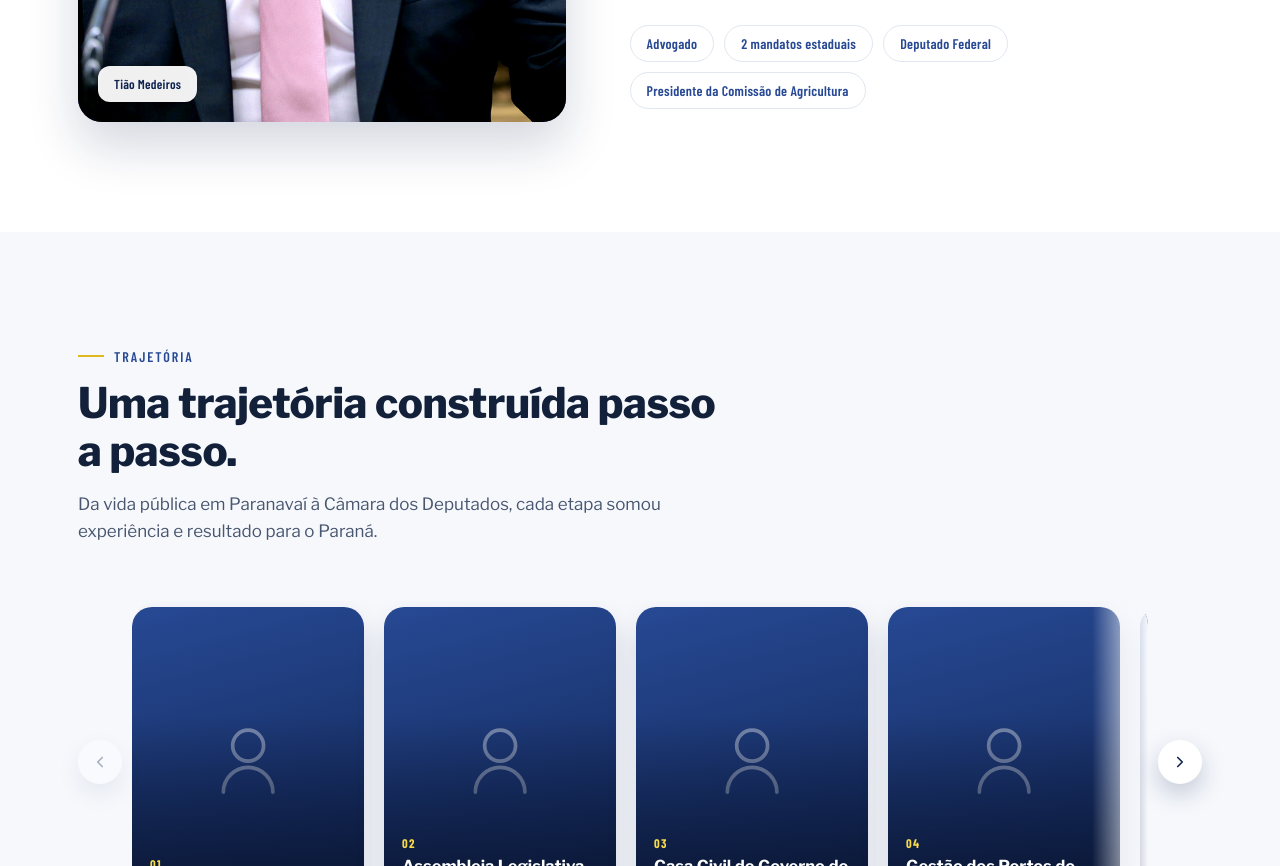
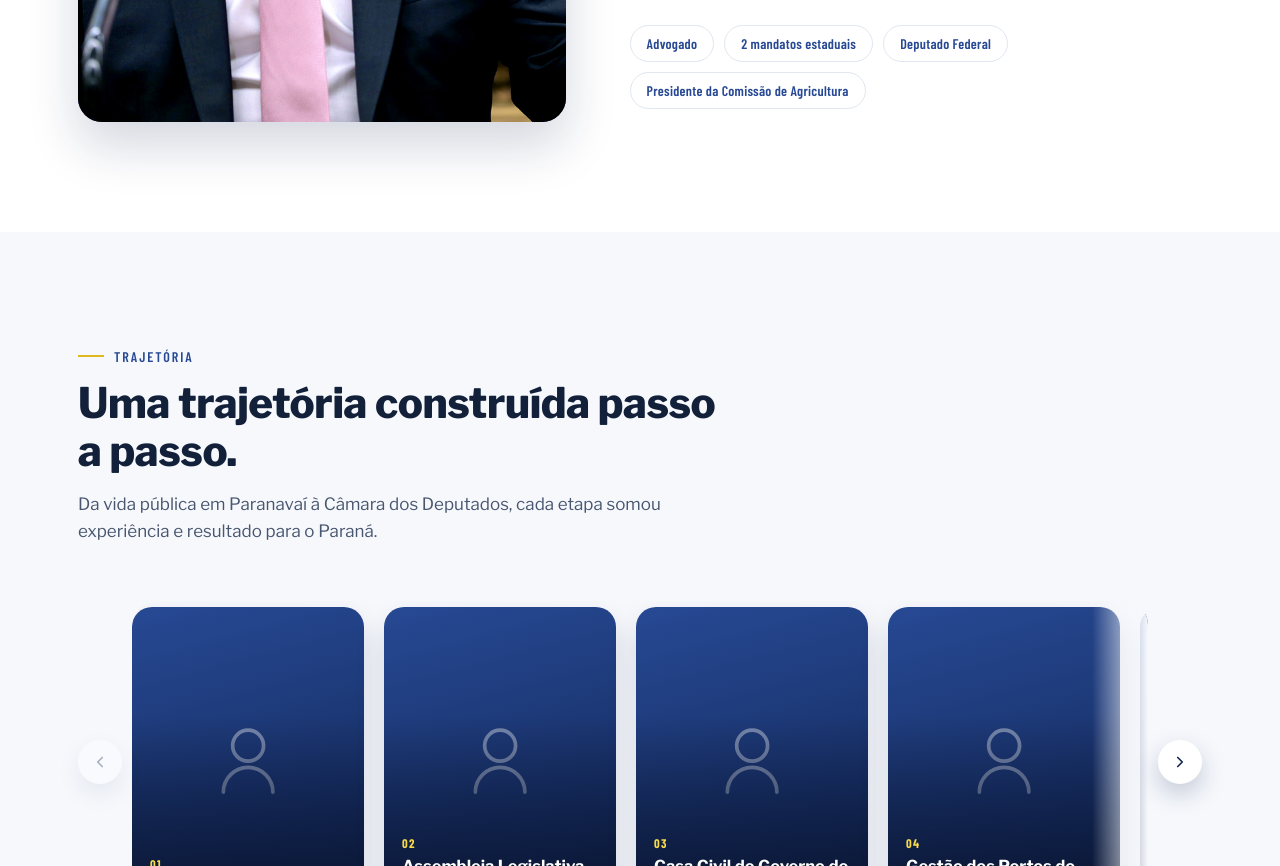
Before and after one commit to joaopaulomotion-droid/site-tiao-medeiros, an Eleventy site: page index.njk in a window 1280 px wide. Shown: the part 1814-2680 px from the top of the page. Built offline with nearby package versions, Linux system fonts and the light colour scheme; Eleventy itself is replaced by a stand-in of ours; files that its build step writes are made by us from their sources.

Commit message:
Update index.njk

```diff
--- a/index.njk
+++ b/index.njk
@@ -707,7 +707,6 @@ if (location.hash && /confirmation_token|invite_token|recovery_token|email_chang
         {% else %}
         <svg class="ph-icon" viewBox="0 0 24 24" fill="none"><path d="M12 12a5 5 0 100-10 5 5 0 000 10zM4 22c0-4.4 3.6-8 8-8s8 3.6 8 8" stroke="#ffffff" stroke-width="1.2" stroke-linecap="round"/></svg>
         {% endif %}
-        <span class="about-photo-tag">{{ site.about.photo_tag }}</span>
       </div>
       <div class="about-text reveal reveal-d1">
         <span class="eyebrow">{{ site.about.eyebrow }}</span>
```
